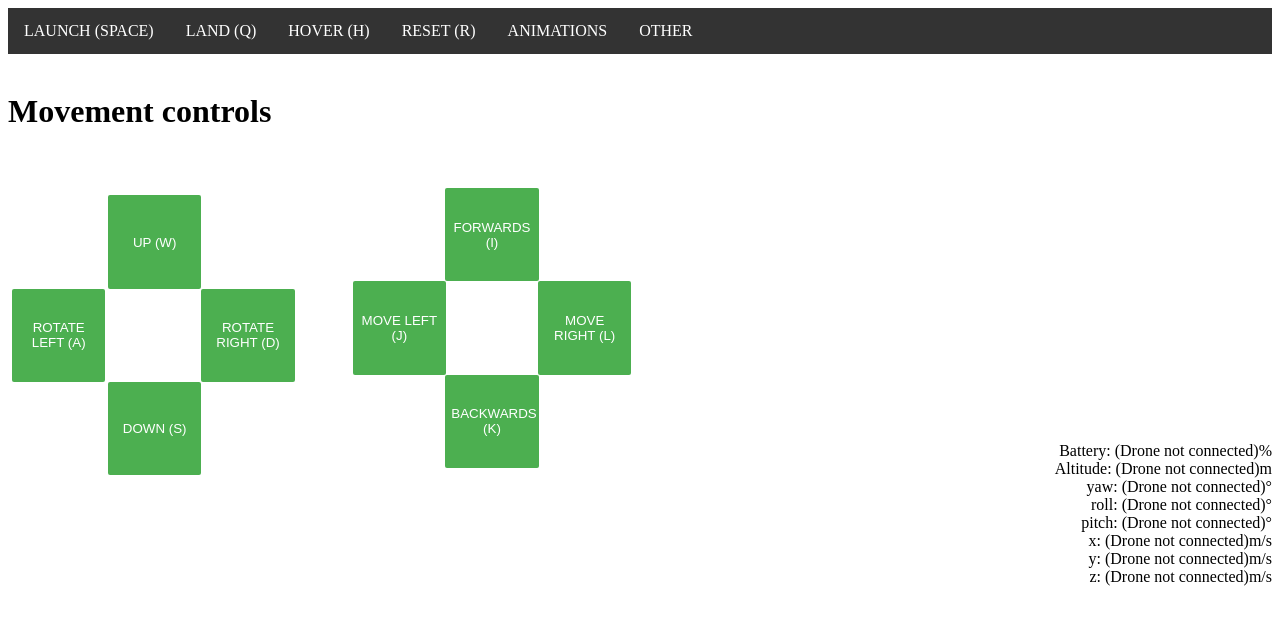
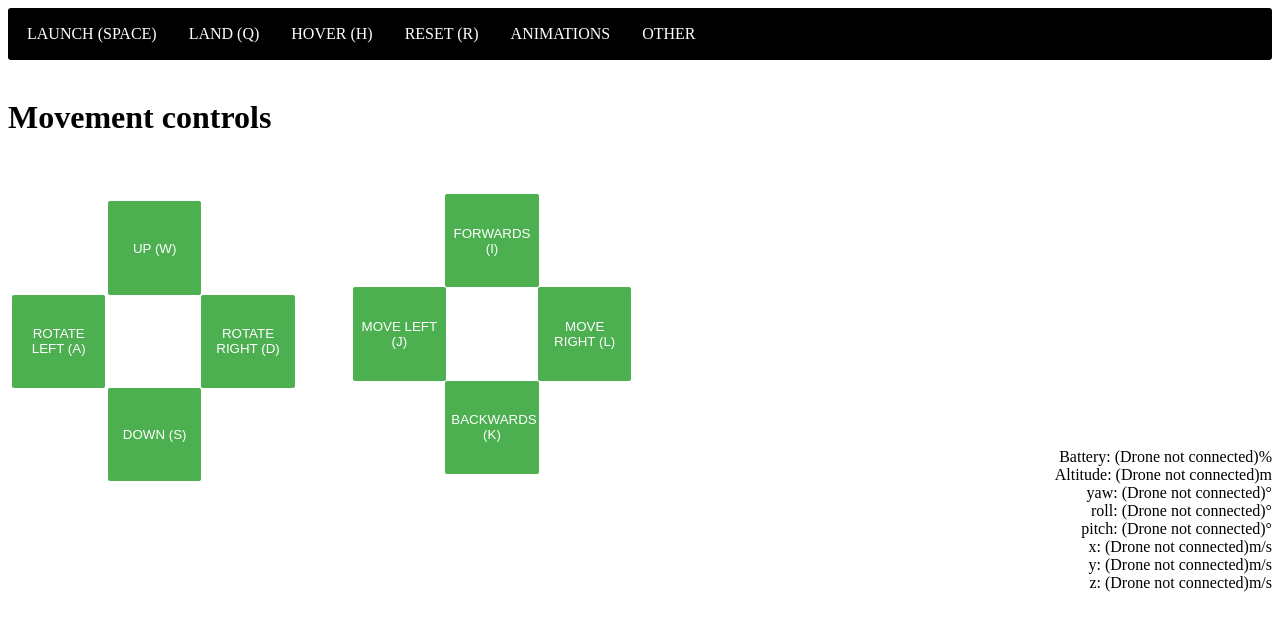
Before and after one commit to harristhepoodle/drone-client, a plain HTML site: page public/index.html in a window 1280 px wide. Drawn offline with nearby package versions, Linux system fonts and the light colour scheme; no server answers; a script that the page names is missing.

Commit message:
Added nicer looking menu
Added border radius around the menu and made the sub-menu horizontal instead of vertical

```diff
--- a/public/style.css
+++ b/public/style.css
@@ -40,7 +40,9 @@ ul {
     margin: 0;
     padding: 0;
     overflow: hidden;
-    background-color: #333;
+    background-color: black;
+    padding: 3px;
+    border-radius: 3px;
 }
 
 li {
@@ -75,7 +77,7 @@ li.dropdown {
     color: black;
     padding: 12px 16px;
     text-decoration: none;
-    display: block;
+    display: black;
     text-align: left;
 }
 
```
